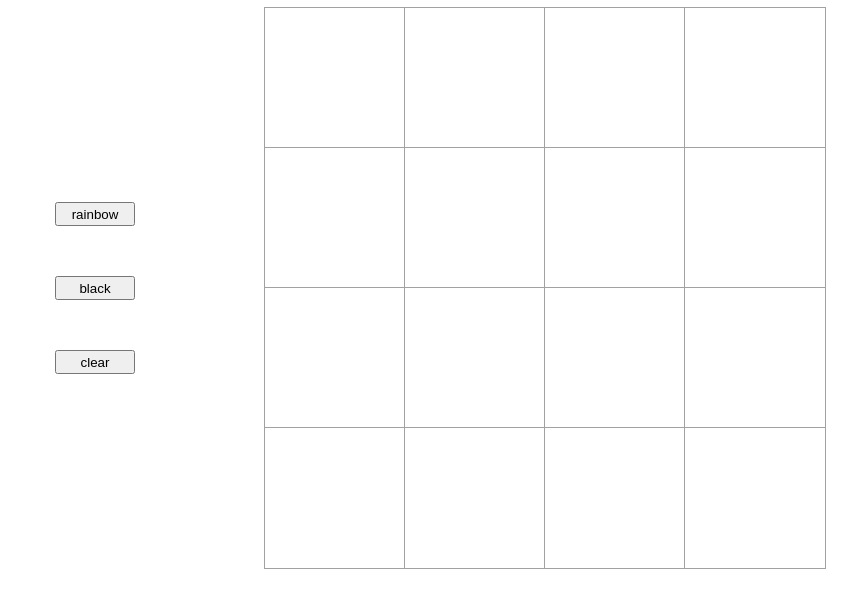
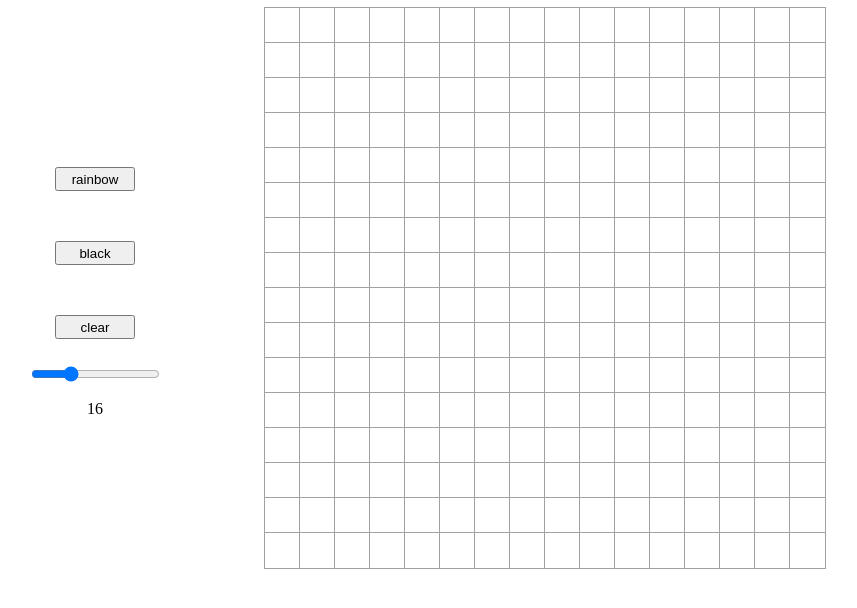
Before and after one commit to wwartick/etch-a-sketch, a plain HTML site: page index.html in a window 1280 px wide. Shown: the whole page, without its empty margins (215-1072 px from the left). Drawn offline with Linux system fonts and the light colour scheme.

Commit message:
slider function to change grid size

```diff
--- a/index.html
+++ b/index.html
@@ -22,6 +22,8 @@
             <button class="colorChangeBtn" id="rainbow" onclick="colorPicker(this.id)">rainbow</button>
             <button class ="colorChangeBtn" id="black" onclick="colorPicker(this.id)">black</button>
             <button class="colorChangeBtn" onclick='clearBoard()'>clear</button>
+            <input type="range" min="2" max="50" value="16" class="slider" id="slider">
+            <p id="sliderValue">16</p>
         </div>
 
         <div id="container"></div>
--- a/script.js
+++ b/script.js
@@ -8,9 +8,22 @@ fancy stuff AFTER black/white works at LEAST
 
 const mainContainer = document.querySelector('#container');
 const gridHolder = document.createElement('div');
-const colorBtns = document.querySelectorAll('button');
+var slider = document.getElementById('slider');
+var output=document.getElementById('sliderValue');
+output.innerHTML=slider.value;
+let gridSize = 16;
 gridHolder.id='container';
 let color = 'black';
+
+slider.oninput=function(){
+    output.innerHTML=this.value;
+    gridSize = this.value;
+    while (gridHolder.firstChild){
+        gridHolder.removeChild(gridHolder.firstChild);
+    }
+    createGrid(gridSize);
+
+}
 
 //runs a function so that each time a user enters a new box
 //each box is a different random color
@@ -66,5 +79,5 @@ const createGrid = function(length) {
     mainContainer.appendChild(gridHolder);
 }
 
+createGrid(gridSize);
 //accessGridBoxes()
-createGrid(4);
```
